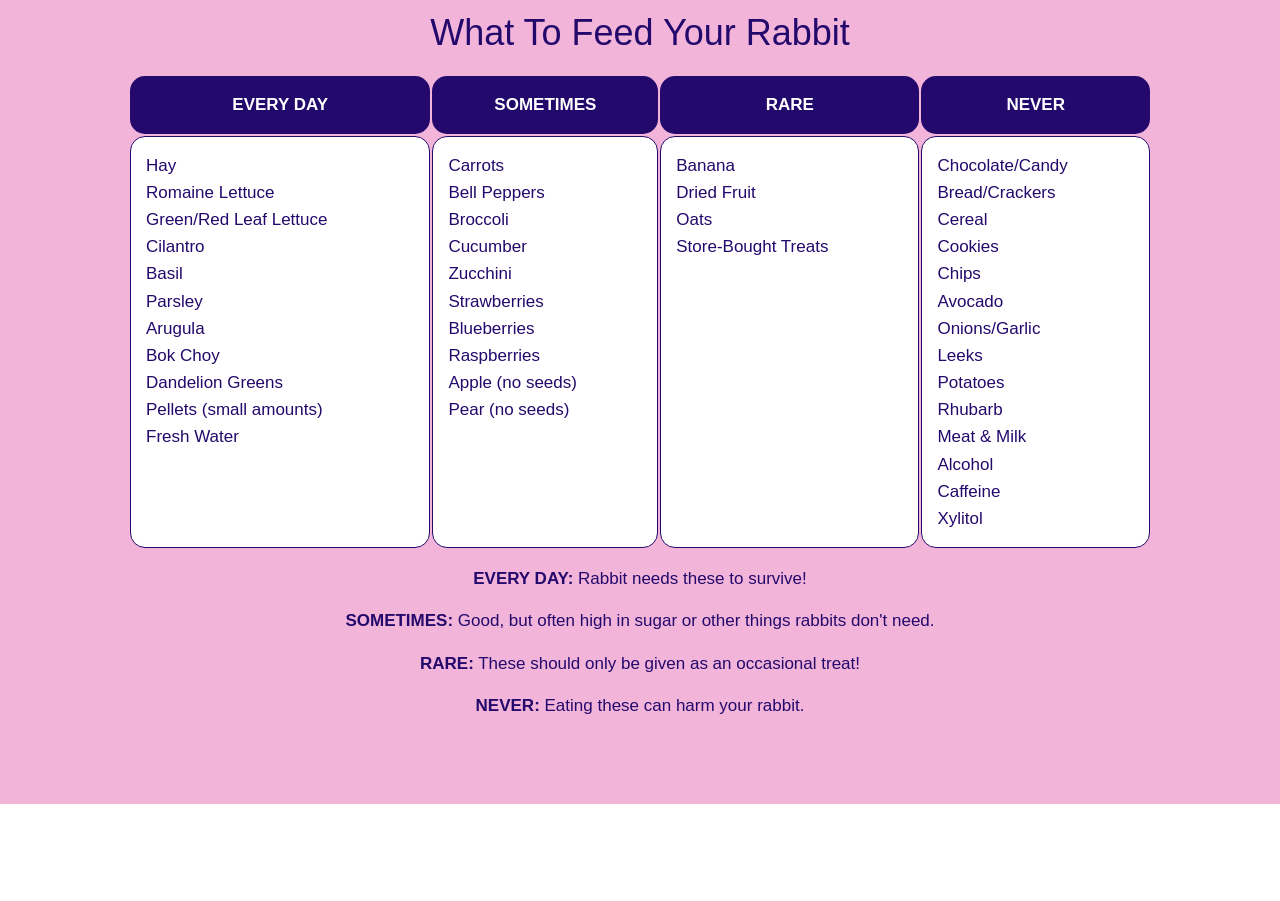
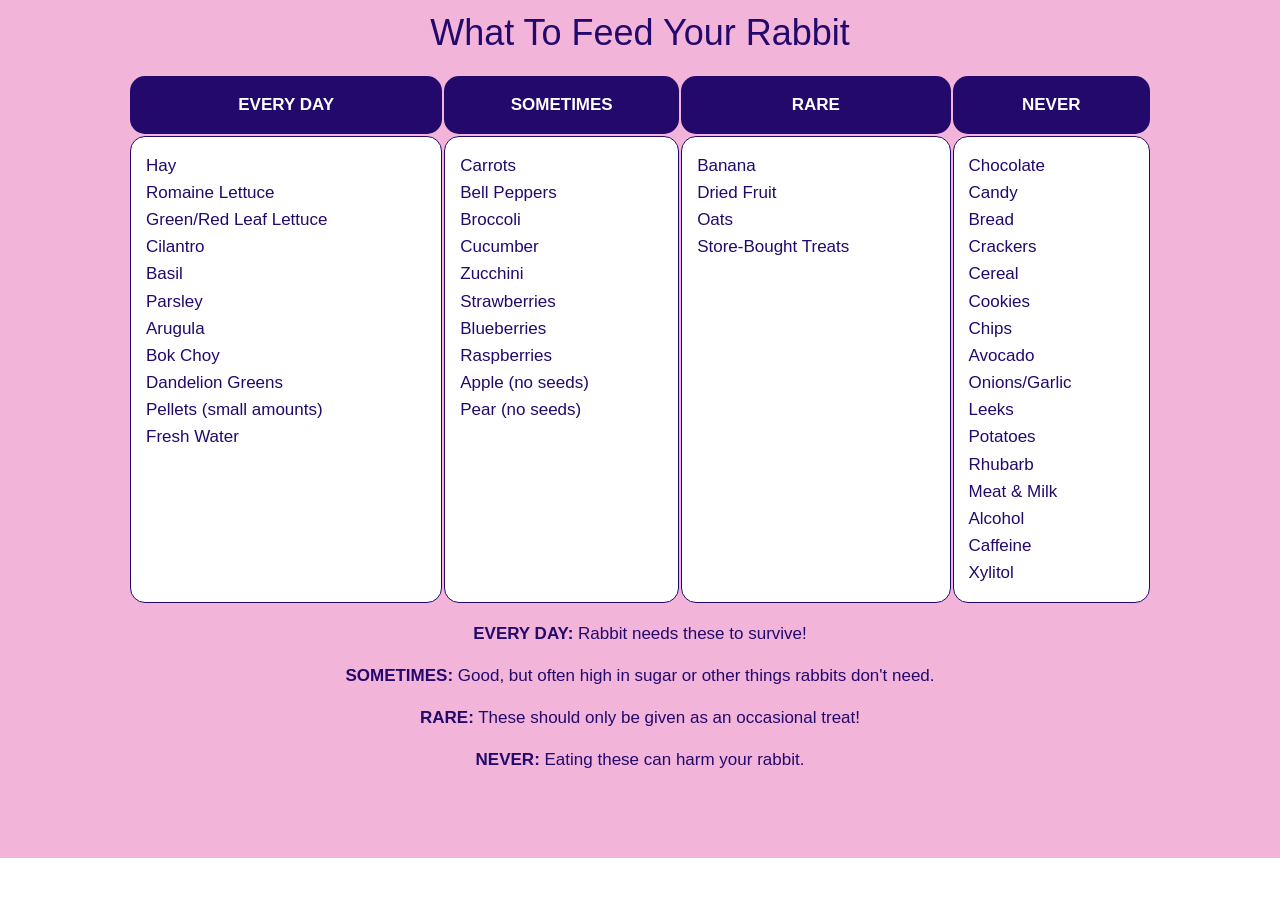
Before and after one commit to cnewhouse1/CSE2004, a plain HTML site: page bunny-website/index.html in a window 1280 px wide. Shown: the part 3700-4601 px from the top of the page. Drawn offline with Linux system fonts and the light colour scheme; a web font is replaced by a local one.

Commit message:
Upload 7

```diff
--- a/bunny-website/index.html
+++ b/bunny-website/index.html
@@ -189,8 +189,10 @@
                 </td>
 
                 <td>
-                    Chocolate/Candy<br>
-                    Bread/Crackers<br>
+                    Chocolate<br>
+                    Candy<br>
+                    Bread<br>
+                    Crackers<br>
                     Cereal<br>
                     Cookies<br>
                     Chips<br>
@@ -199,7 +201,7 @@
                     Leeks<br>
                     Potatoes<br>
                     Rhubarb<br>
-                    Meat &amp; Milk<br>
+                    Meat & Milk<br>
                     Alcohol<br>
                     Caffeine<br>
                     Xylitol
```
